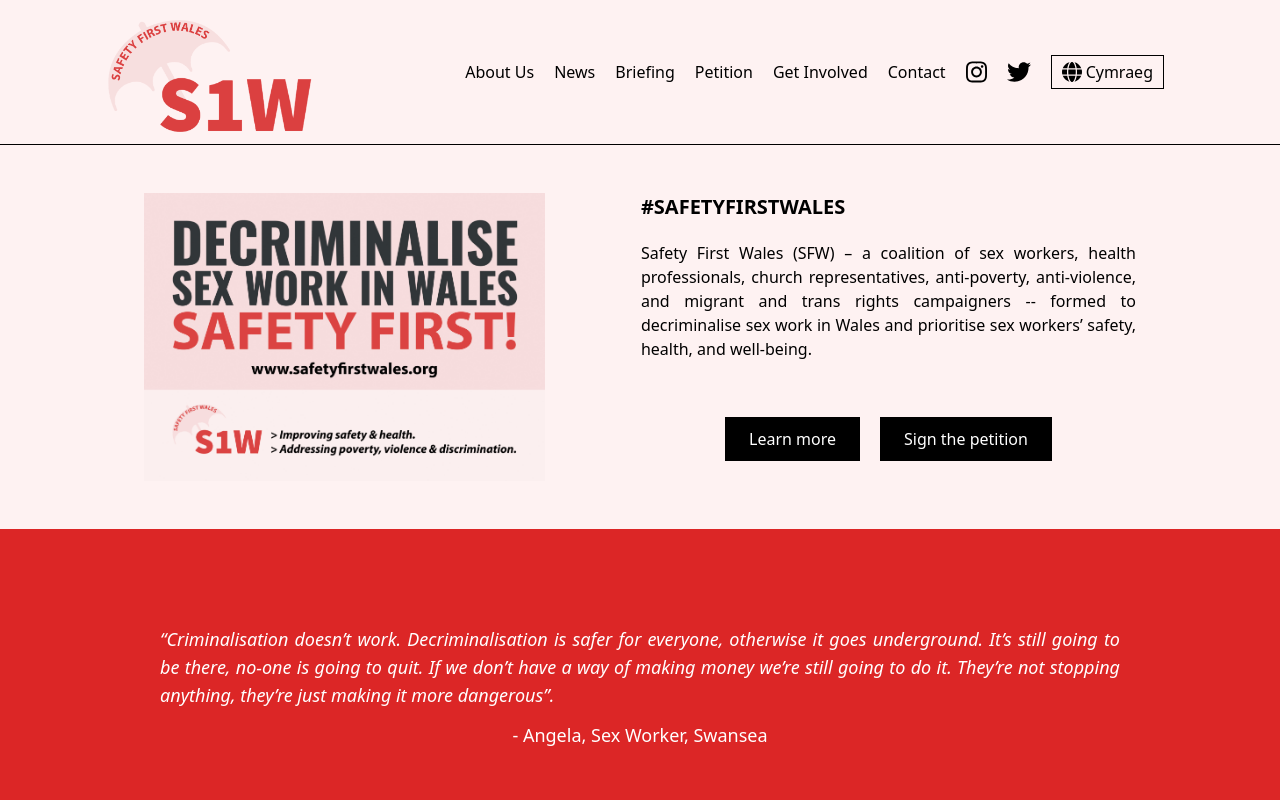
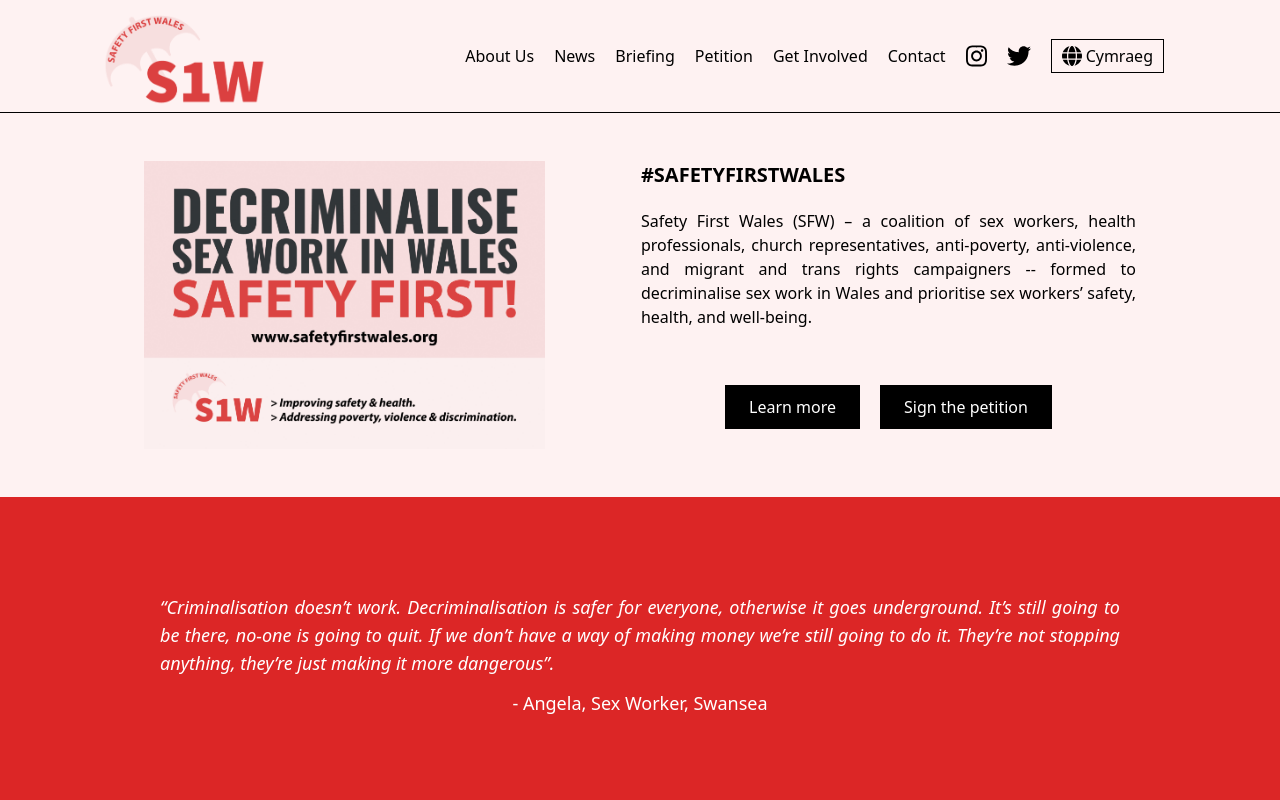
Before and after one commit to ehwus/sfw2, a React (Vite) app: page / in a window 1280 px wide. Shown: the top 800 px of the page. Built offline with nearby package versions, Linux system fonts and the light colour scheme.

Commit message:
Slightly reduce size of logo

```diff
--- a/src/components/NavigationBar.tsx
+++ b/src/components/NavigationBar.tsx
@@ -19,7 +19,7 @@
       <Link to="/">
         <img
           src={logo}
-          className="object-scale-down max-h-36 mx-auto lg:m-0"
+          className="object-scale-down max-h-28 mx-auto lg:m-0"
           alt="Safety First Wales logo - a red umbrella reading Safety First Wales over S1W"
         />
       </Link>
```
